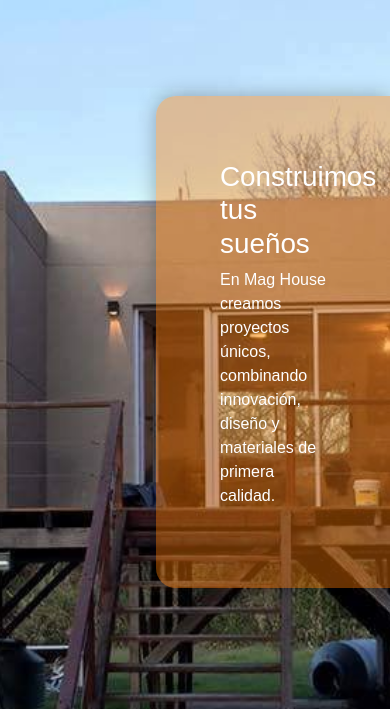
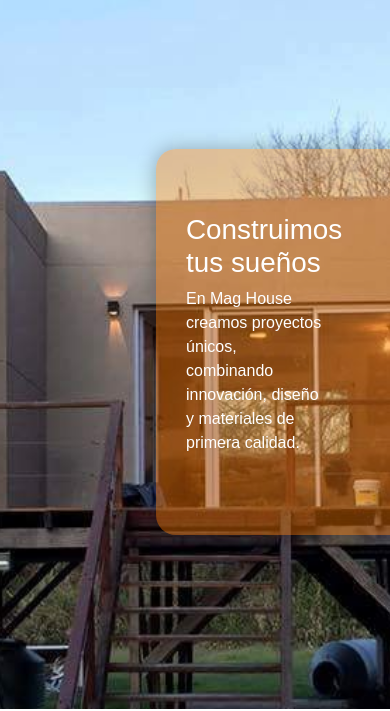
Before and after one commit to AgusHorvath94/Mag-house, a plain HTML site: page index.html in a window 390 px wide. Shown: the part 135-846 px from the top of the page. Drawn offline with nearby package versions, Linux system fonts and the light colour scheme; a web font is replaced by a local one.

Commit message:
titulo principal

```diff
--- a/css/style.css
+++ b/css/style.css
@@ -347,3 +347,13 @@ main { margin-top: 110px; }
     object-fit: cover;
   }
 }
+
+@media (max-width: 768px) {
+  .contenido {
+    padding-right: 65px !important;  /* más espacio a la derecha */
+    padding-left: 30px !important;   /* suave a la izquierda para mantener alineación */
+    text-align: left !important;
+    align-items: flex-start !important;
+
+  }
+}
```
